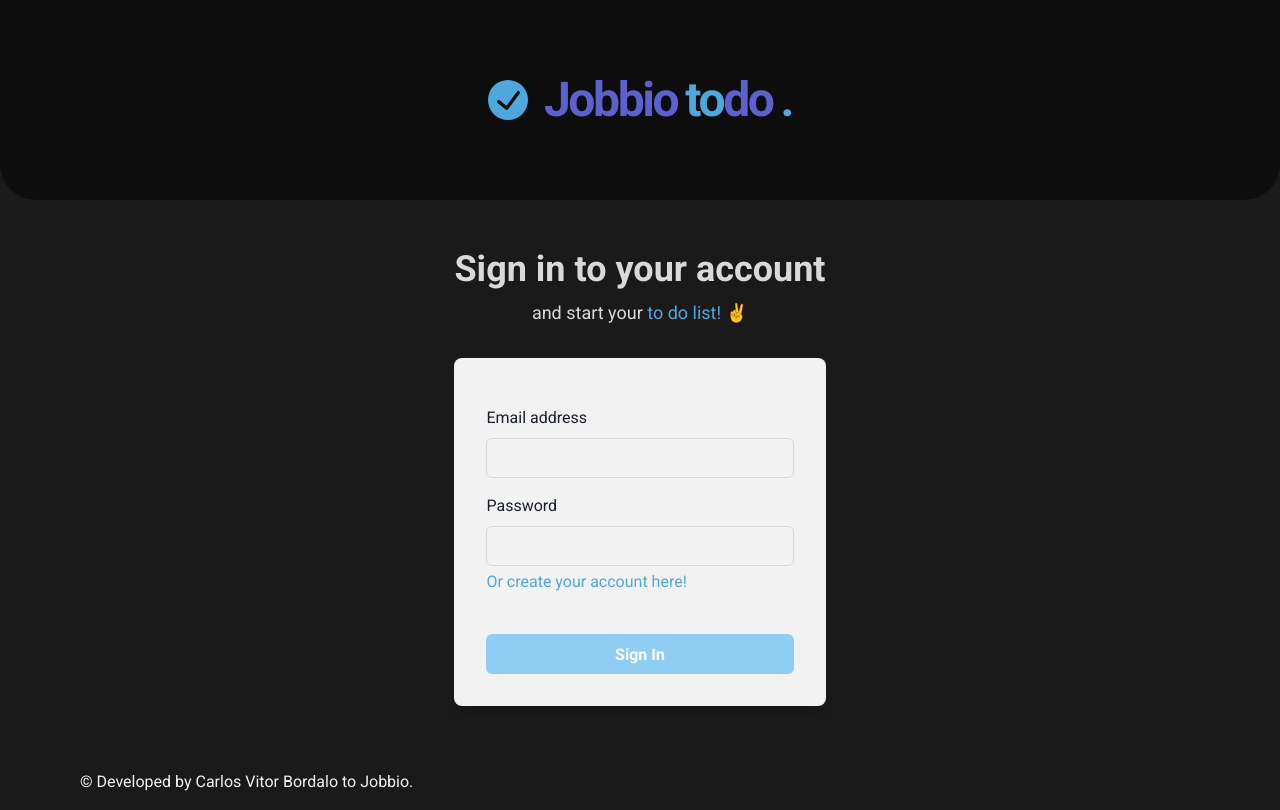
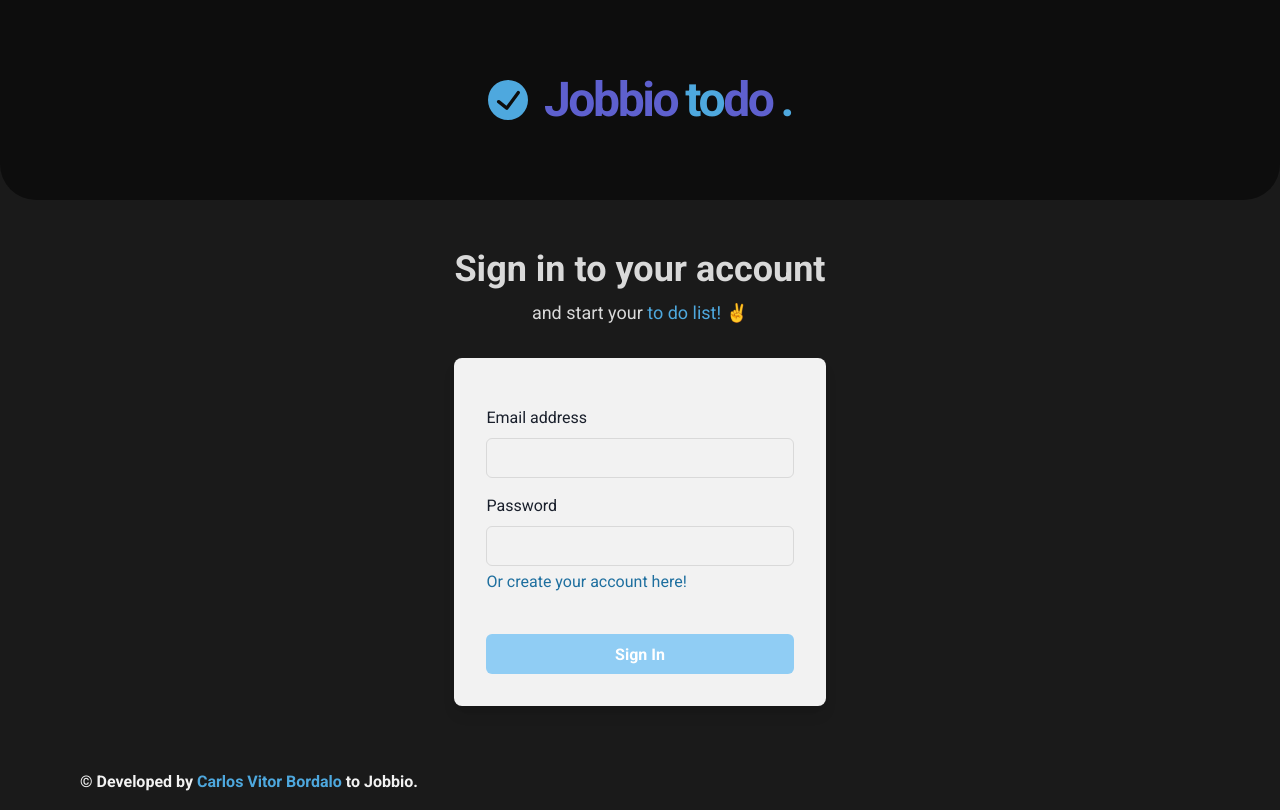
Before and after one commit to cvbordalo/jobbio-to-do, a React (Vite) app: page / in a window 1280 px wide. Built offline with nearby package versions, Linux system fonts and the light colour scheme.

Commit message:
feat: Changes to function declarations and Link to NavLink

```diff
--- a/src/components/Footer/index.tsx
+++ b/src/components/Footer/index.tsx
@@ -1,6 +1,6 @@
 import { Box, Container, Link, Stack, Text } from '@chakra-ui/react';
 
-export default function Footer() {
+export function Footer() {
   return (
     <Box bg={'gray.600'} mt={'auto'}>
       <Container
@@ -12,9 +12,13 @@
         justify={{ base: 'center', md: 'space-between' }}
         align={{ base: 'center', md: 'center' }}
       >
-        <Text color="gray.100">
+        <Text color="gray.100" fontWeight={'bold'}>
           © Developed by{' '}
-          <Link href="https://www.linkedin.com/in/cvbordalo/" target="_blank">
+          <Link
+            color={'blue.300'}
+            href="https://www.linkedin.com/in/cvbordalo/"
+            target="_blank"
+          >
             Carlos Vitor Bordalo
           </Link>{' '}
           to Jobbio.
--- a/src/components/FormInput/index.tsx
+++ b/src/components/FormInput/index.tsx
@@ -4,7 +4,6 @@
   Input,
   InputProps as ChakraInputProps
 } from '@chakra-ui/react';
-import { FieldValues, UseFormRegister } from 'react-hook-form';
 
 interface FormInputProps extends ChakraInputProps {
   name: string;
--- a/src/components/List/index.tsx
+++ b/src/components/List/index.tsx
@@ -25,7 +25,7 @@
 
   const completedTasks = tasks.filter(task => task.isComplete).length;
 
-  function handleCreateNewTask() {
+  const handleCreateNewTask = () => {
     if (!newTaskTitle) return;
 
     const newTask = {
@@ -36,9 +36,9 @@
 
     setTasks([newTask, ...tasks]);
     setNewTaskTitle('');
-  }
+  };
 
-  function handleToggleTaskCompletion(id: string) {
+  const handleToggleTaskCompletion = (id: string) => {
     const mappedTasks = tasks.map(task =>
       task.id === id
         ? {
@@ -49,13 +49,13 @@
     );
 
     setTasks(mappedTasks);
-  }
+  };
 
-  function handleRemoveTask(id: string) {
+  const handleRemoveTask = (id: string) => {
     const filteredTasks = tasks.filter(task => task.id !== id);
 
     setTasks(filteredTasks);
-  }
+  };
 
   return (
     <>
--- a/src/layouts/DefaultLayout.tsx
+++ b/src/layouts/DefaultLayout.tsx
@@ -1,6 +1,6 @@
 import { Outlet } from 'react-router-dom';
 import { Header } from '../components/Header';
-import Footer from '../components/Footer';
+import { Footer } from '../components/Footer';
 
 export function DefaultLayout() {
   return (
--- a/src/pages/SignIn.tsx
+++ b/src/pages/SignIn.tsx
@@ -9,10 +9,11 @@
 } from '@chakra-ui/react';
 import { FormButton } from '../components/FormButton';
 import { FormInput } from '../components/FormInput';
-import { useNavigate } from 'react-router-dom';
+import { NavLink, useNavigate } from 'react-router-dom';
 import { useForm } from 'react-hook-form';
 import { yupResolver } from '@hookform/resolvers/yup';
 import * as yup from 'yup';
+import { theme } from '../styles/theme';
 
 const schema = yup
   .object({
@@ -58,7 +59,11 @@
             Sign in to your account
           </Heading>
           <Text fontSize={'lg'} color={'gray.200'}>
-            and start your <Link color={'blue.300'}>to do list!</Link> ✌️
+            and start your{' '}
+            <Text as="span" color={'blue.300'}>
+              to do list!
+            </Text>{' '}
+            ✌️
           </Text>
         </Stack>
         <Box rounded={'lg'} bg={'gray.100'} boxShadow={'lg'} p={8}>
@@ -88,9 +93,12 @@
                   align={'start'}
                   justify={'space-between'}
                 >
-                  <Link href="/signup" color={'blue.300'}>
+                  <NavLink
+                    to="/signup"
+                    style={{ color: theme.colors.blue['700'] }}
+                  >
                     Or create your account here!
-                  </Link>
+                  </NavLink>
                 </Stack>
                 <FormButton
                   isDisabled={!isValid}
--- a/src/pages/SignUp.tsx
+++ b/src/pages/SignUp.tsx
@@ -14,6 +14,8 @@
 import { useForm } from 'react-hook-form';
 import { yupResolver } from '@hookform/resolvers/yup';
 import * as yup from 'yup';
+import { NavLink } from 'react-router-dom';
+import { theme } from '../styles/theme';
 
 const schema = yup
   .object({
@@ -130,9 +132,9 @@
               <Stack pt={6}>
                 <Text align={'center'}>
                   Already an user?{' '}
-                  <Link href="/" color={'blue.400'}>
+                  <NavLink to="/" style={{ color: theme.colors.blue['700'] }}>
                     Login
-                  </Link>
+                  </NavLink>
                 </Text>
               </Stack>
             </Stack>
--- a/src/pages/home.tsx
+++ b/src/pages/home.tsx
@@ -14,7 +14,7 @@
   const [lists, setLists] = useState<ListProps[]>([]);
   const [newListTitle, setNewListTitle] = useState<string>('');
 
-  function handleCreateNewList() {
+  const handleCreateNewList = () => {
     if (!newListTitle) return;
 
     const newList = {
@@ -24,13 +24,13 @@
 
     setLists([newList, ...lists]);
     setNewListTitle('');
-  }
+  };
 
-  function handleRemoveList(id: string) {
+  const handleRemoveList = (id: string) => {
     const filteredLists = lists.filter(list => list.id !== id);
 
     setLists(filteredLists);
-  }
+  };
 
   return (
     <VStack m="auto" minH={'100vh'} maxW={'46rem'}>
```
